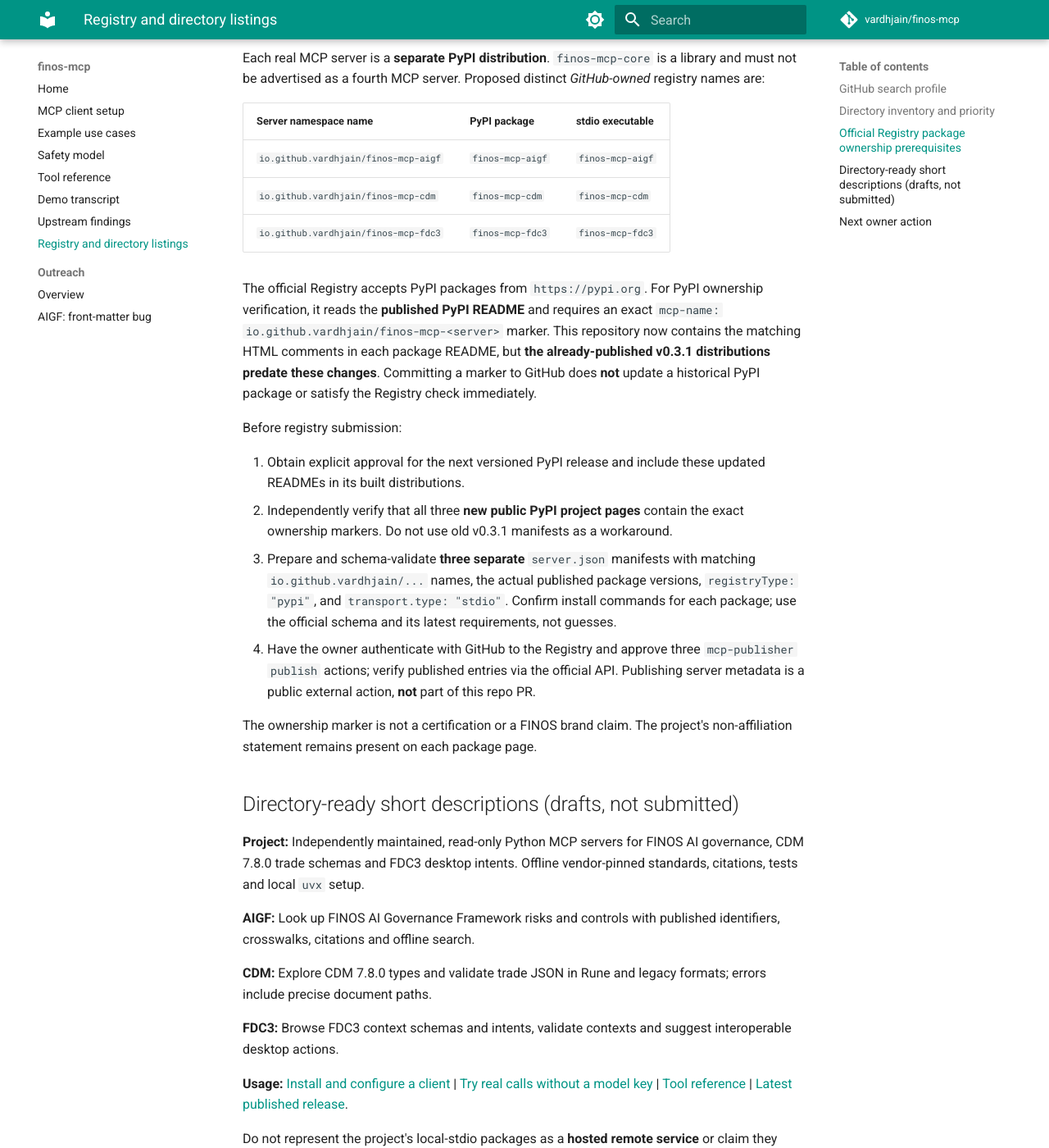
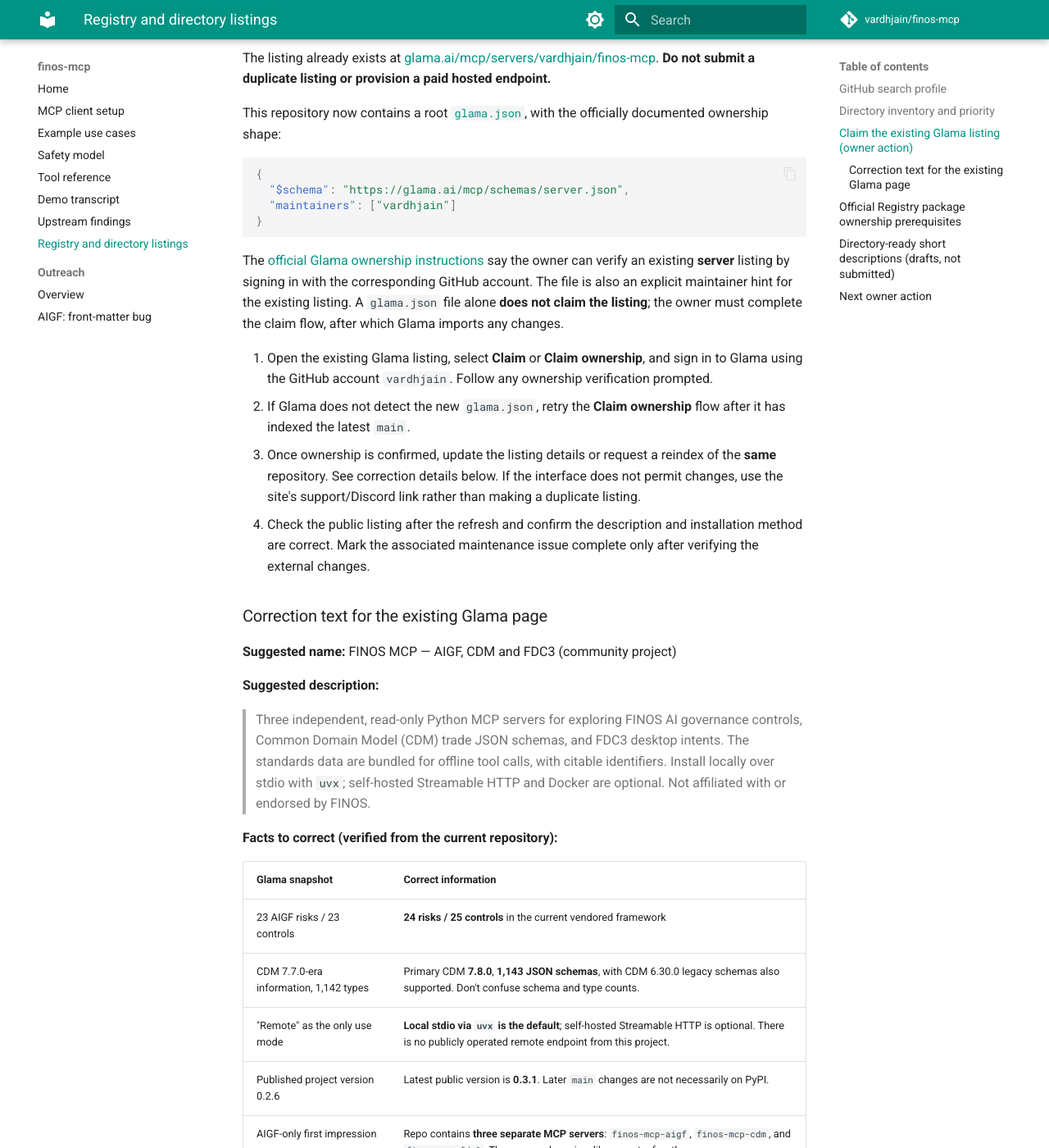
Before and after one commit to vardhjain/finos-mcp, an MkDocs documentation site: the page built from docs/directory-listings.md, in a window 1280 px wide and 1400 px high, scrolled down 1912 px. Shown: the whole window at 82% size. Built offline with MkDocs 1.6.1 and Material for MkDocs 9.7.7, drawn with Linux system fonts in a browser that asks for light colours; comment, search, counter and statistics services are not loaded; some of the changed text lies outside the part shown.

Commit message:
docs: prepare Glama listing claim and verified corrections (#39)

````diff
--- a/docs/directory-listings.md
+++ b/docs/directory-listings.md
@@ -53,6 +53,94 @@
 [awesome-mcp-servers](https://github.com/punkpeye/awesome-mcp-servers),
 [mcpnav submission rules](https://mcpnav.dev/submit/), and
 [PulseMCP submission status](https://www.pulsemcp.com/submit).
+
+## Claim the existing Glama listing (owner action)
+
+The listing already exists at
+[glama.ai/mcp/servers/vardhjain/finos-mcp](https://glama.ai/mcp/servers/vardhjain/finos-mcp).
+**Do not submit a duplicate listing or provision a paid hosted endpoint.**
+
+This repository now contains a root
+[`glama.json`](https://github.com/vardhjain/finos-mcp/blob/main/glama.json),
+with the officially documented ownership shape:
+
+```json
+{
+  "$schema": "https://glama.ai/mcp/schemas/server.json",
+  "maintainers": ["vardhjain"]
+}
+```
+
+The [official Glama ownership instructions](https://glama.ai/blog/2025-07-08-what-is-glamajson)
+say the owner can verify an existing **server** listing by signing in
+with the corresponding GitHub account. The file is also an explicit
+maintainer hint for the existing listing. A `glama.json` file alone
+**does not claim the listing**; the owner must complete the claim
+flow, after which Glama imports any changes.
+
+1. Open the existing Glama listing, select **Claim** or **Claim
+   ownership**, and sign in to Glama using the GitHub account
+   `vardhjain`. Follow any ownership verification prompted.
+2. If Glama does not detect the new `glama.json`, retry the **Claim
+   ownership** flow after it has indexed the latest `main`.
+3. Once ownership is confirmed, update the listing details or
+   request a reindex of the **same** repository. See correction
+   details below. If the interface does not permit changes, use
+   the site's support/Discord link rather than making a duplicate
+   listing.
+4. Check the public listing after the refresh and confirm the
+   description and installation method are correct. Mark the
+   associated maintenance issue complete only after verifying
+   the external changes.
+
+### Correction text for the existing Glama page
+
+**Suggested name:** FINOS MCP — AIGF, CDM and FDC3 (community project)
+
+**Suggested description:**
+
+> Three independent, read-only Python MCP servers for exploring FINOS
+> AI governance controls, Common Domain Model (CDM) trade JSON schemas,
+> and FDC3 desktop intents. The standards data are bundled for offline
+> tool calls, with citable identifiers. Install locally over stdio with
+> `uvx`; self-hosted Streamable HTTP and Docker are optional.
+> Not affiliated with or endorsed by FINOS.
+
+**Facts to correct (verified from the current repository):**
+
+| Glama snapshot | Correct information |
+|---|---|
+| 23 AIGF risks / 23 controls | **24 risks / 25 controls** in the current vendored framework |
+| CDM 7.7.0-era information, 1,142 types | Primary CDM **7.8.0**, **1,143 JSON schemas**, with CDM 6.30.0 legacy schemas also supported. Don't confuse schema and type counts. |
+| "Remote" as the only use mode | **Local stdio via `uvx` is the default**; self-hosted Streamable HTTP is optional. There is no publicly operated remote endpoint from this project. |
+| Published project version 0.2.6 | Latest public version is **0.3.1**. Later `main` changes are not necessarily on PyPI. |
+| AIGF-only first impression | Repo contains **three separate MCP servers**: `finos-mcp-aigf`, `finos-mcp-cdm`, and `finos-mcp-fdc3`. The core package is a library, not a fourth server. |
+| Claim that paid evaluations run nightly | Paid LLM evaluation is **manual opt-in**, not scheduled. Offline checks run in CI. |
+
+**Recommended verified setup:**
+
+```bash
+uvx --python 3.12 'finos-mcp-aigf==0.3.1'
+uvx --python 3.12 'finos-mcp-cdm==0.3.1'
+uvx --python 3.12 'finos-mcp-fdc3==0.3.1'
+```
+
+Users normally configure **one** relevant server rather than starting
+all three simultaneously. Prefer the
+[client-setup documentation](getting-started.md) and
+[real first-use examples](use-cases.md) when updating the listing.
+
+**Evidence:**
+[README / standards counts](https://github.com/vardhjain/finos-mcp/blob/main/README.md),
+[generated tool reference](tools.md),
+[public v0.3.1 release](https://github.com/vardhjain/finos-mcp/releases/tag/v0.3.1),
+[CI](https://github.com/vardhjain/finos-mcp/actions/workflows/ci.yml),
+[release guide](https://github.com/vardhjain/finos-mcp/blob/main/RELEASING.md).
+
+**No external account authorization is stored in the repository.**
+Never commit an account password, login token, or Glama session
+credential. This file is only a public GitHub username-based maintainer
+declaration.
 
 ## Official Registry package ownership prerequisites
 
--- /dev/null
+++ b/glama.json
@@ -0,0 +1,6 @@
+{
+  "$schema": "https://glama.ai/mcp/schemas/server.json",
+  "maintainers": [
+    "vardhjain"
+  ]
+}
````
Also changed, not shown: 1 other file.
